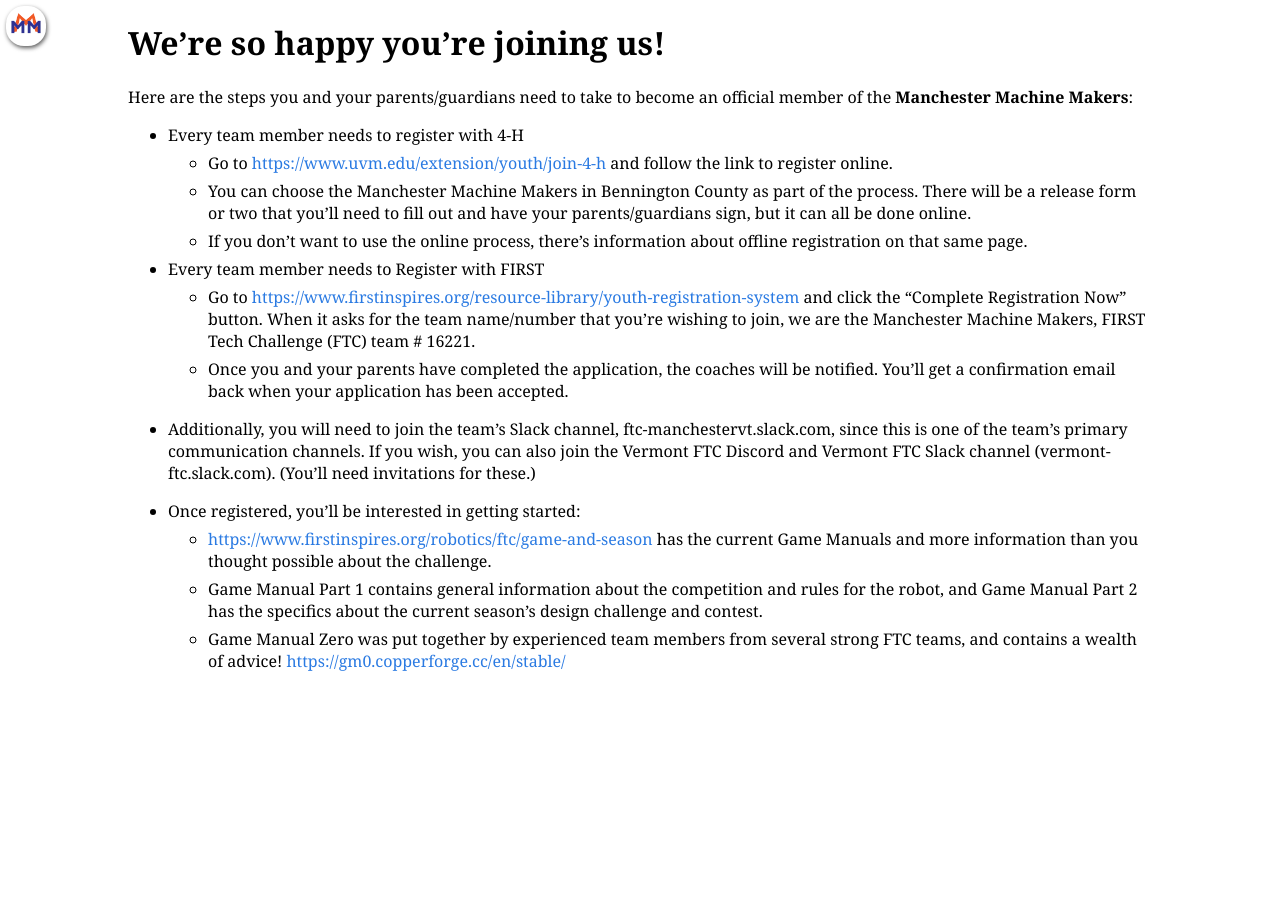
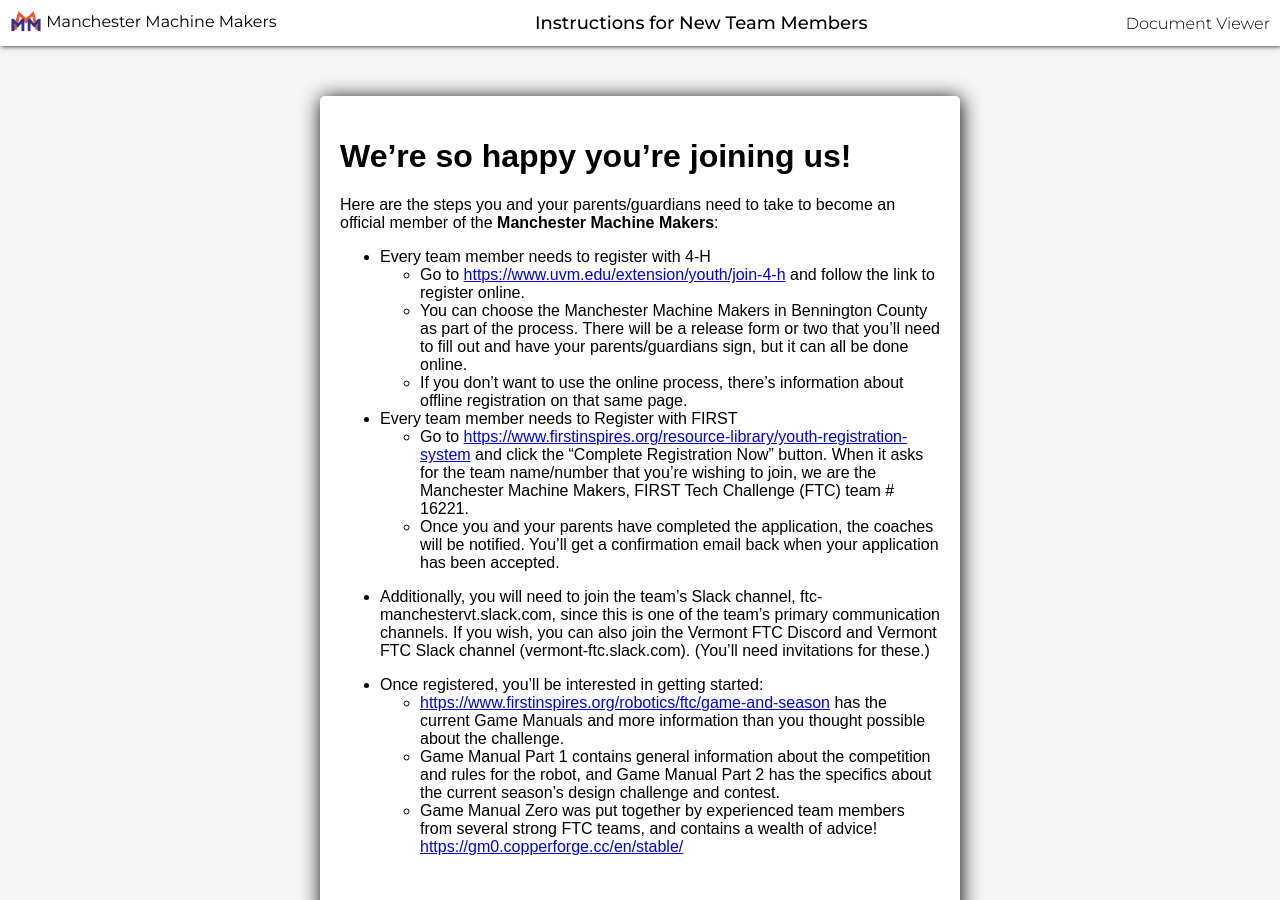
Before and after one commit to ManchesterMachineMakers/manchestermachinemakers.github.io, a Jekyll site: the page built from instructions-for-new-team-members.md, in a window 1280 px wide and 900 px high. Built offline with Jekyll 4.4.1, drawn with Linux system fonts in a browser that asks for light colours.

Commit message:
Update document styling

```diff
--- a/_layouts/document.html
+++ b/_layouts/document.html
@@ -10,14 +10,14 @@
 </head>
 <body>
     <div class="controls">
-        <a href="/" class="home-link" title="Go home"><img width="32" src="/assets/logo-glow.png"> <span class="home-link-text">{{site.title}}</span></a>
-        <ul class="controls-container">
-            <li class="page-title">{{page.title}}</li>
-            {% if page.document.github %}<li><a href="{{page.document.github}}">View this document on GitHub</a></li>{% endif %}
-        </ul>
+        <a href="/" class="home-link" title="Go home"><img class="site-icon" width="32" src="/assets/logo-glow.png"> <span class="home-link-text">Manchester Machine Makers</span></a>
+        <span class="page-title">{{page.title}}</span>
+        <span class="docviewer">Document Viewer</span>
     </div>
     <main>
+        <div class="page">
         {{content}}
+        </div>
     </main>
 </body>
 </html>
--- a/assets/css/document.css
+++ b/assets/css/document.css
@@ -11,78 +11,56 @@
     font-size: large;
 }
 main {
-    padding-left: 10%;
-    padding-right: 10%;
     height: 100%;
     overflow: auto;
-    font-family: Georgia, Times, Times New Roman, serif;
+    /* font-family: Georgia, Times, Times New Roman, serif; */
+    font-family: Arial, Helvetica, sans-serif;
+    background-color: whitesmoke;
+}
+span.docviewer {
+    float: right;
+    font-weight: lighter;
+}
+main .page {
+    padding: 20px;
+    border-radius: 5px;
+    margin: auto;
+    margin-top: 50px;
+    margin-bottom: 50px;
+    word-wrap: break-word;
+    box-shadow: 1px 2px 20px black;
+    min-height: 100%;
+    max-width: 600px;
+    background-color: white;
 }
 div.controls {
-    position: fixed;
-    top: 6px;
-    left: 6px;
-    width: 32px;
-    height: 32px;
-    border-radius: 18px;
-    padding: 4px;
+    position: sticky;
+    position: -webkit-sticky;
+    top: 0px;
+    padding: 10px;
     background-color: white;
-    box-shadow: 1px 2px 4px rgb(92, 92, 92);
+    box-shadow: 1px 0px 5px black;
+    display: flex;
+    align-items: center;
+    justify-content: space-between;
 }
-div.controls:hover {
-    height: auto;
-    width: auto;
+img.site-icon {
+    vertical-align: middle;
 }
-div.controls a.home-link {
-    display: block;
+a.home-link {
     text-decoration: none;
     color: black;
-    margin-top: 2px;
 }
-div.controls:hover a.home-link {
-    margin-top: 2px;
+@media screen and (max-width: 775px) {
+    span.home-link-text {
+        display: none;
+    }
 }
-div.controls a.home-link span.home-link-text {
-    display: none;
-    padding-right: 4px;
-    font-weight: 300;
+@media screen and (max-width: 525px) {
+    span.docviewer {
+        display: none;
+    }
+    div.controls {
+        display: block;
+    }
 }
-div.controls:hover a.home-link span.home-link-text {
-    display: inline;
-}
-div.controls a.home-link img {
-    width: 32px;
-    display: inline;
-    vertical-align: middle;
-}
-div.controls ul.controls-container {
-    display: none;
-    list-style-type: none;
-    padding: 6px;
-    padding-top: 0;
-    margin: 2px;
-}
-div.controls:hover ul.controls-container {
-    display: block;
-}
-div.controls ul.controls-container li:not(.page-title ) {
-    font-size: small;
-}
-a {
-    color: #2a7ae2;
-    text-decoration: none;
-}
-a:hover {
-    color: black;
-    text-decoration: underline;
-}
-
-/********************************************************/
-
-main li {
-    margin-top: 6px;
-    margin-bottom: 6px;
-}
-main li > li {
-    margin-top: 3px;
-    margin-bottom: 3px;
-}
```
